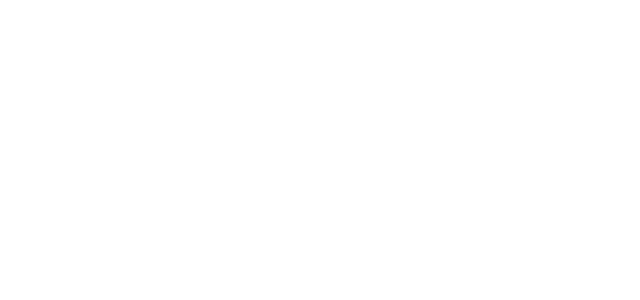
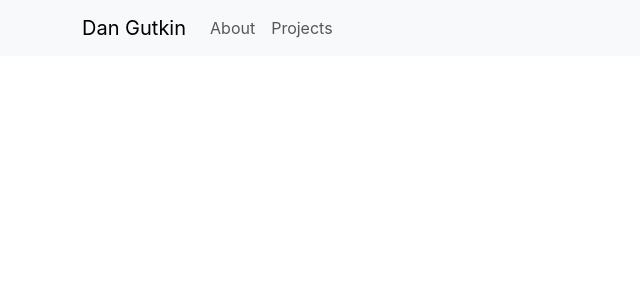
Before and after one commit to dgutkin/personal-website, a React (Create React App) app: page / in a window 1280 px wide. Shown: the top 300 px of the page, without its empty margins (0-640 px from the left). Built offline with nearby package versions, Linux system fonts and the light colour scheme.

Commit message:
Add navbar

```diff
--- a/src/components/NavBar.js
+++ b/src/components/NavBar.js
@@ -1,6 +1,22 @@
+import Container from 'react-bootstrap/Container';
+import Nav from 'react-bootstrap/Nav';
+import Navbar from 'react-bootstrap/Navbar';
 
 function NavBar() {
-
+    return (
+        <Navbar expand="lg" className="bg-body-tertiary">
+            <Container>
+                <Navbar.Brand href="#about">Dan Gutkin</Navbar.Brand>
+                <Navbar.Toggle aria-controls="basic-navbar-nav" />
+                <Navbar.Collapse id="basic-navbar-nav">
+                    <Nav className="me-auto">
+                        <Nav.Link href="#about">About</Nav.Link>
+                        <Nav.Link href="#projects">Projects</Nav.Link>
+                    </Nav>
+                </Navbar.Collapse>
+            </Container>
+        </Navbar>
+    )
 }
 
 export default NavBar;
--- a/src/index.js
+++ b/src/index.js
@@ -1,5 +1,7 @@
 import React from 'react';
 import ReactDOM from 'react-dom/client';
+
+import 'bootstrap/dist/css/bootstrap.min.css';
 
 import './styles/index.css';
 import App from './App';
```
